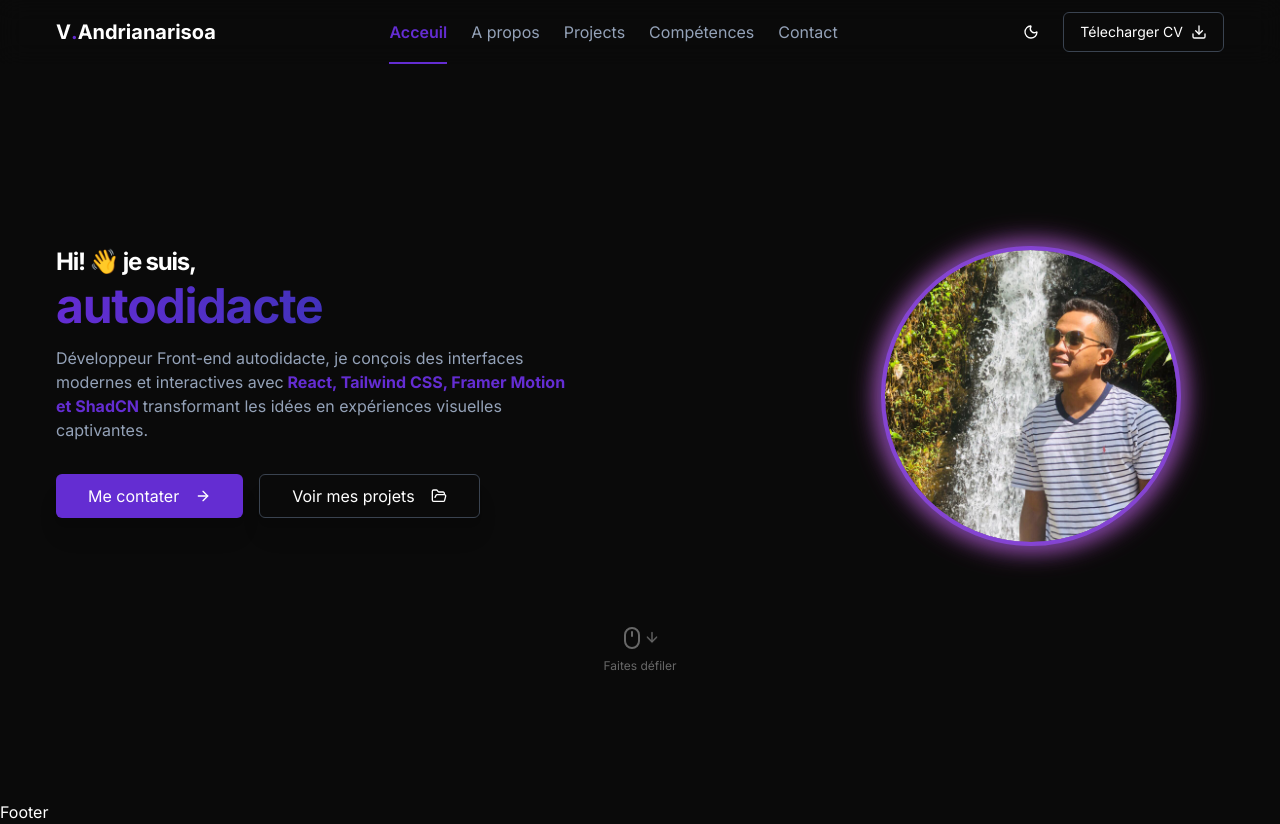
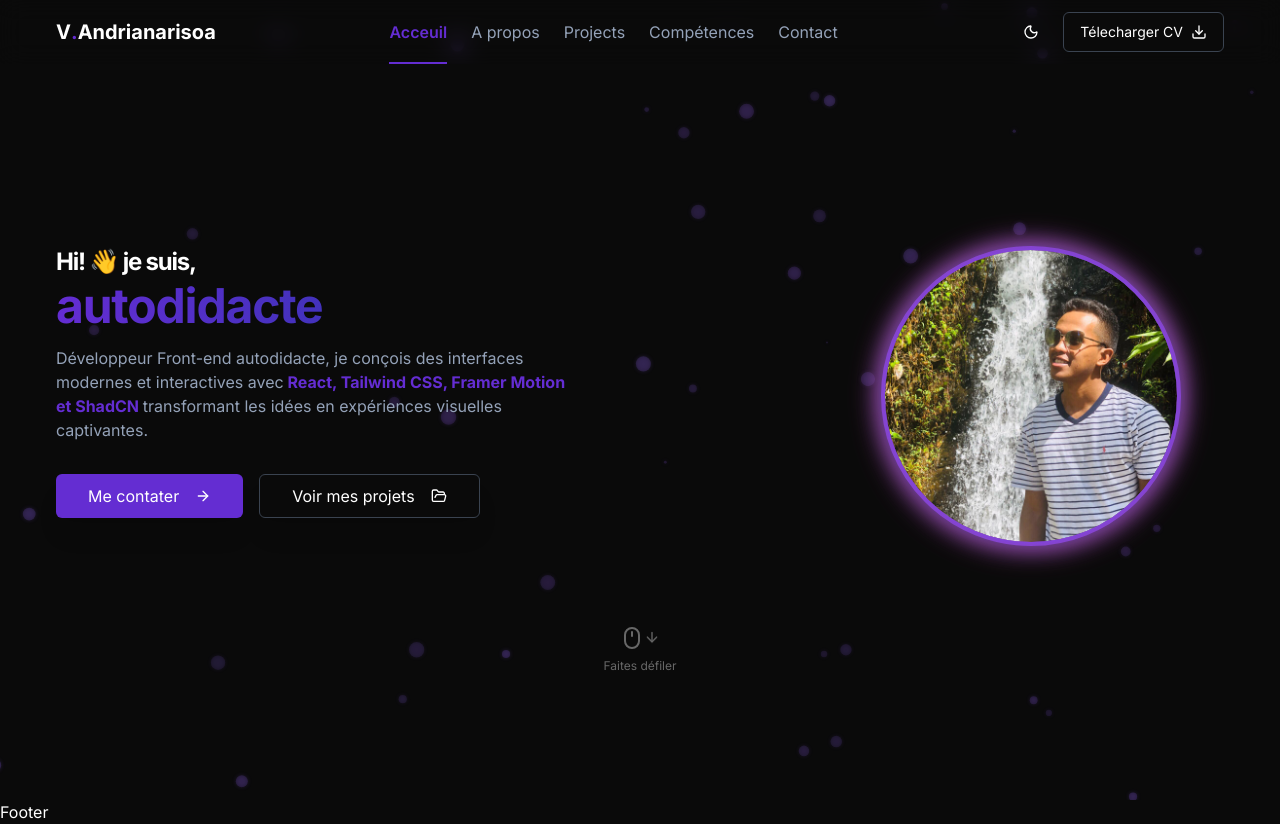
Before and after one commit to vina-andrianarisoa/portfolio-pro, a React (Vite) app: page / in a window 1280 px wide. Built offline with nearby package versions, Linux system fonts and the light colour scheme.

Commit message:
feat(hero): Ajout de HeroParticles qui utilise react-tsparticles dans Hero.tsx

```diff
--- a/package.json
+++ b/package.json
@@ -26,6 +26,8 @@
     "@radix-ui/react-switch": "^1.2.5",
     "@radix-ui/react-tabs": "^1.1.12",
     "@radix-ui/react-tooltip": "^1.2.7",
+    "@tsparticles/engine": "^3.9.1",
+    "@tsparticles/react": "^3.0.0",
     "class-variance-authority": "^0.7.1",
     "clsx": "^2.1.1",
     "embla-carousel-react": "^8.6.0",
@@ -35,10 +37,13 @@
     "react-dom": "^19.1.0",
     "react-hook-form": "^7.61.1",
     "react-scroll": "^1.9.3",
+    "react-tsparticles": "^2.12.2",
     "tailwind-merge": "^3.3.1",
     "tailwind-variants": "^1.0.0",
     "tailwindcss-animate": "^1.0.7",
     "tailwindcss-textshadow": "^2.1.3",
+    "tsparticles": "^2.12.0",
+    "tsparticles-engine": "^2.12.0",
     "twemoji": "^14.0.2",
     "typewriter-effect": "^2.22.0",
     "zod": "^4.0.10",
--- a/src/components/sections/Hero.tsx
+++ b/src/components/sections/Hero.tsx
@@ -4,11 +4,14 @@ import { Button } from '@/components/ui/button'
 import { motion } from 'framer-motion'
 import Typewriter from 'typewriter-effect'
 import { Link } from "react-scroll"
+import HeroParticles from "./HeroParticles"
 
 export default function Hero() {
     const { greetingText, greetingEmoji, intro, roles, name, description, imageSrc, ctas } = heroData
 
     return (
+        <>
+            <HeroParticles/>
             <section id="home"
                 className="min-h-screen w-full flex justify-center items-center"
             >
@@ -62,7 +65,7 @@ export default function Hero() {
                                     </h2>
                                 </div>
 
-                            <p className="text-sm text-center lg:text-left lg:text-base text-muted-foreground mx-auto lg:mx-0 max-w-lg">
+                                <p className="w-full text-sm text-center lg:text-left lg:text-base text-muted-foreground mx-auto lg:mx-0 max-w-md lg:max-w-lg px-4 lg:px-0">
                                     {description.map((part, index) =>
                                         (
                                             part.bold ? <span key={index} className="font-bold text-accent">{" "}{part.text}{" "}</span> : <span key={index}>{part.text}</span>
@@ -91,7 +94,7 @@ export default function Hero() {
                         </div>
 
                         {/* Image/Profil */}
-                    <div className="relative order-1 lg:order-2 pt-10 pb-5 lg:pt-0 lg:pb-0">
+                        <div className="relative order-1 lg:order-2 pt-10 pb-5 lg:p-0">
                             <div className="relative h-[150px] w-[150px] lg:h-[25vw] lg:w-[25vw] max-w-[300px] max-h-[300px] mx-auto rounded-full border-4 border-primary before:absolute before:content-[''] before:shadow-glow before:overflow-hidden before:w-full before:h-full before:animate-pulse before:rounded-full">
                                 <div className="aspect-[4/4] rounded-full bg-gradient-to-br from-primary/10 via-primary/5 to-transparent">
                                     <img
@@ -113,5 +116,6 @@ export default function Hero() {
                     </div>
                 </div>
             </section>
+        </>
     )
 }
--- /dev/null
+++ b/src/components/sections/HeroParticles.tsx
@@ -0,0 +1,49 @@
+import { useCallback } from "react";
+import Particles from "react-tsparticles";
+import type { Engine } from "tsparticles-engine";
+import { loadFull } from "tsparticles";
+import { cn } from "@/lib/utils";
+
+export default function HeroParticles() {
+    const particlesInit = useCallback(async (engine : Engine) => {
+        await loadFull(engine);
+    }, []);
+
+
+    return (
+            <div className={cn(`absolute top-0 left-0`)}>
+                <Particles
+                    id="tsparticles"
+                    init={particlesInit}
+                    options={{
+                        fullScreen: { enable: true, zIndex: -1 },
+                        background: { color: "transparent" },
+                        fpsLimit: 60,
+                        particles: {
+                            number: { value: 80, density: { enable: true, area: 800 } },
+                            color: { value: ["#8d5eed", "rgba(255, 255, 255, 0.7"] },
+                            shape: { type: ["circle"] },
+                            opacity: { value: 0.2, random: true },
+                            size: { value: { min: 1, max: 8 }, random: true },
+                            move: { enable: true, speed: 1, direction: "none", random: true, straight: false, outModes: "out", attract: { enable: false } },
+                            links: { enable: false },
+                            twinkle: { enable: true, color: "#ffffff", frequency: 0.002, opacity: 0.6 },
+                            shadow: { enable: true, color: "#8d5eed", blur: 4 }
+                        },
+                        interactivity: {
+                            events: {
+                                onHover: { enable: true, mode: "bubble" },
+                                onClick: { enable: true, mode: "repulse" },
+                            },
+                            modes: {
+                                bubble: { distance: 150, size: 10, duration: 2, opacity: 0.8 },
+                                repulse: { distance: 100 },
+                            },
+                        },
+                        detectRetina: true,
+                    }}
+                    className="absolute top-0 left-0 w-full h-full z-[-1]"
+                ></Particles>
+            </div>
+    )
+}
```
Also changed, not shown: 1 other file (tests, documents, lock files or other folders). Lines whose indentation alone changed are shown as unchanged.
